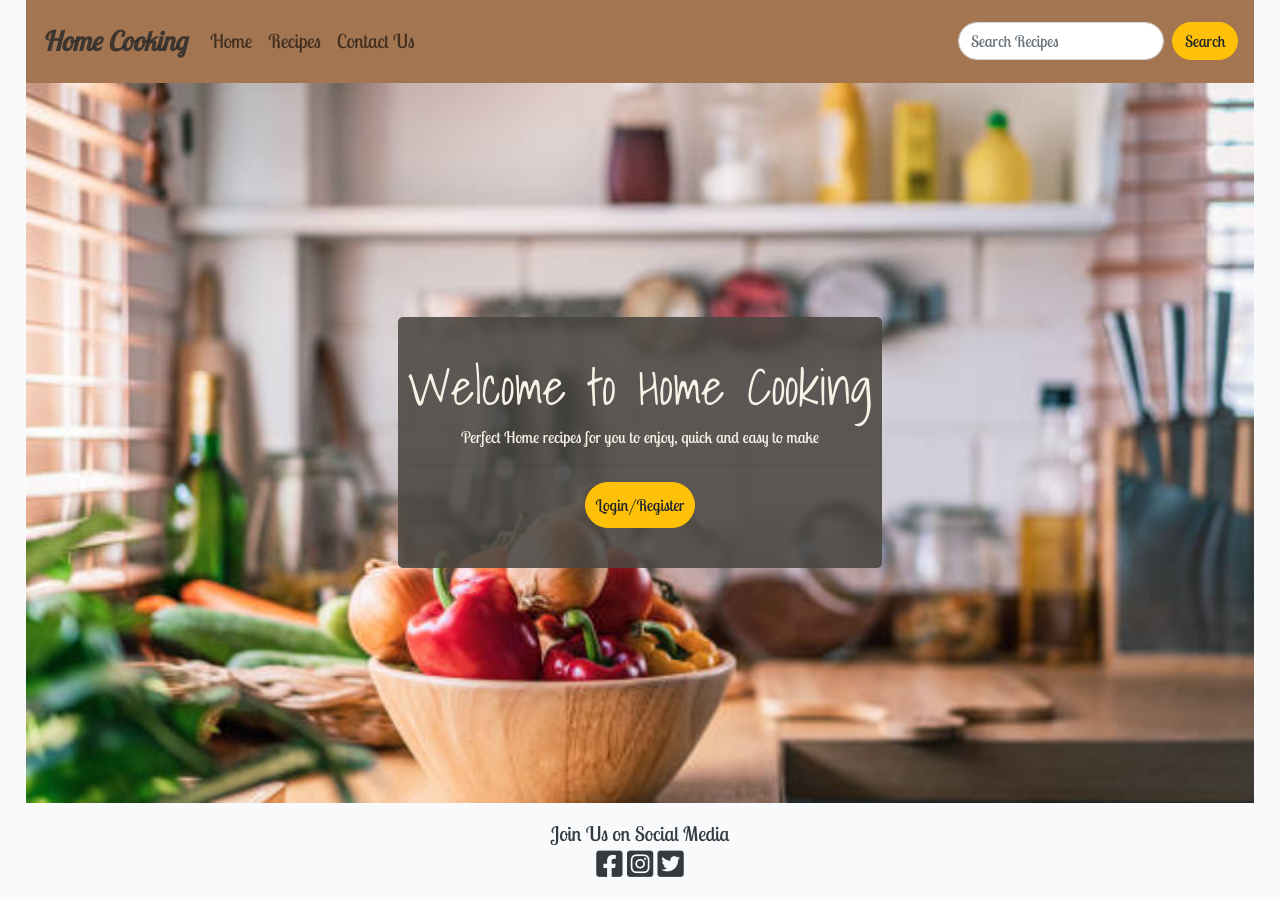
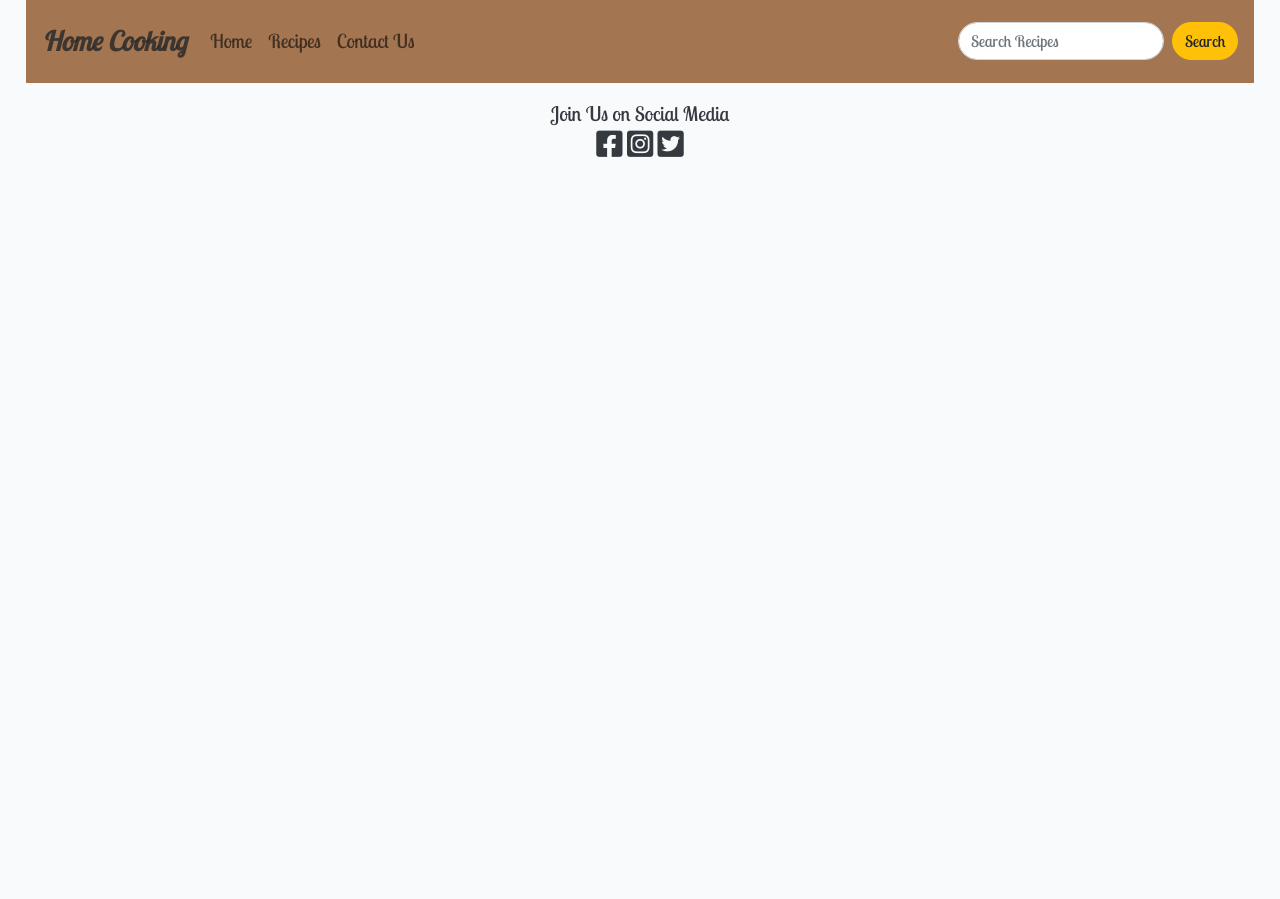
Before and after one commit to KarlMoran/Home_Cooking_PP4, a Django app: template templates/base.html in a window 1280 px wide. After the commit the page ends 157 px from the top, so only its background shows below. Run offline with Django 3.2, Linux system fonts and the light colour scheme; the template is opened without the code that fills it, so the values that code supplies are empty; some libraries are stand-ins or nearby versions.

Commit message:
Fixed template_name = index.html

```diff
--- a/recipes/views.py
+++ b/recipes/views.py
@@ -7,7 +7,7 @@ class PostList(TemplateView):
     """
     Home page view
     """
-    template_name = 'base.html'
+    template_name = 'index.html'
 
 class AllRecipes(TemplateView):
     """
--- a/static/css/style.css
+++ b/static/css/style.css
@@ -1,6 +1,7 @@
 /* font-family: 'Lobster Two', sans-serif;
 font-family: 'Shadows Into Light', cursive;
 font-family: 'Yanone Kaffeesatz', sans-serif; */
+
 
 body {
     background-color: #F9FAFC;
--- a/templates/base.html
+++ b/templates/base.html
@@ -60,18 +60,6 @@
 
         {% block content %}
         <!-- Content Goes here -->
-        <section>
-            <div class="container-fluid hero-image">
-                <div class="row">
-                    <div class="col col-title text-center">
-                            <h1 class="text-center title"> Welcome to Home Cooking</h1>
-                            <p class="display-6"> Perfect Home recipes for you to enjoy, quick and easy to make </p>
-                            <hr>
-                            <button class="btn btn-warning btn-home-page">Login/Register</button>
-                    </div>
-                </div>
-            </div>
-        </section>
         {% endblock content %}
 
         <!--FOOTER-->
```
